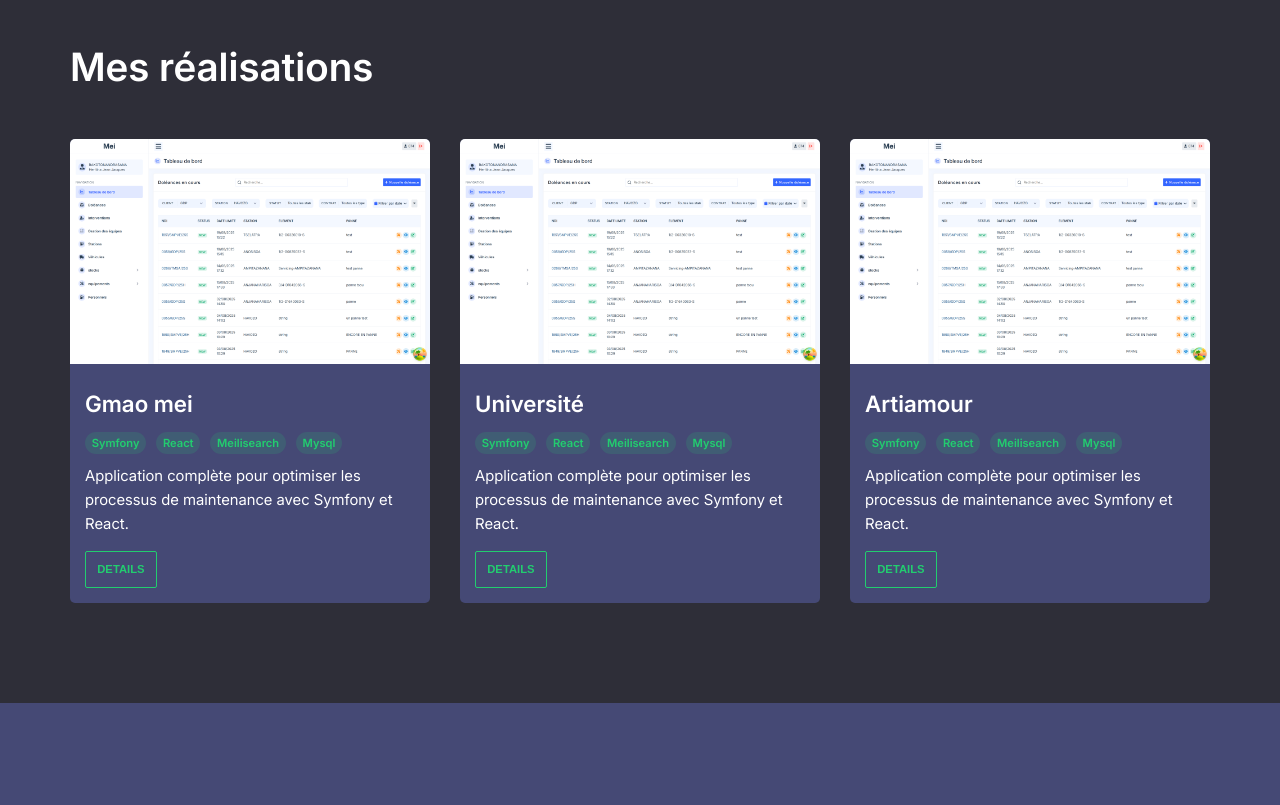
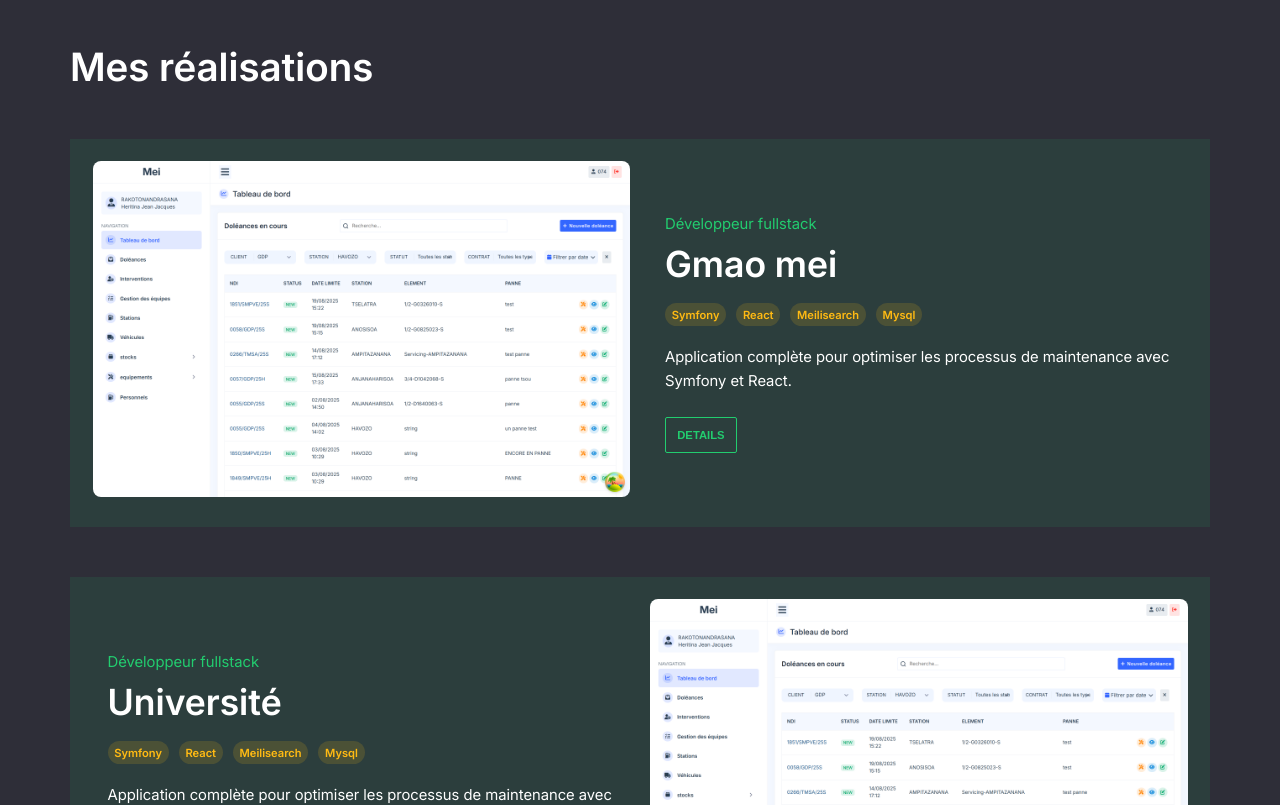
Before and after one commit to manda07tsou/portfolio, a React (Vite) app: page / in a window 1280 px wide. Shown: the part 1280-2085 px from the top of the page. Built offline with nearby package versions, Linux system fonts and the light colour scheme.

Commit message:
style: redising project

```diff
--- a/src/assets/styles/_badge.scss
+++ b/src/assets/styles/_badge.scss
@@ -9,3 +9,8 @@
    background-color: rgb(var(--primary) / .15);
    color: rgb(var(--primary));
 }
+
+.badge-warning{
+   background-color: rgb(var(--warning) / .15);
+   color: rgb(var(--warning));
+}
--- a/src/assets/styles/_layout.scss
+++ b/src/assets/styles/_layout.scss
@@ -15,6 +15,12 @@
    margin-top: 40px;
 }
 
+@media (max-width: 720px){
+   .hide-mobil{
+      display: none;
+   }
+}
+
 @media (min-width: 1140px){
    .section{
       padding: 100px var(--container-padding);
--- a/src/assets/styles/_projects.scss
+++ b/src/assets/styles/_projects.scss
@@ -1,16 +1,14 @@
 //mobil
 .project__grid{
-   display: grid;
-   grid-template-columns: repeat(auto-fill, minmax(320px, 1fr));
+   // display: grid;
+   // grid-template-columns: repeat(auto-fill, minmax(320px, 1fr));
    gap: 2em;
 }
 
 .project{
-   display: flex;
-   flex-direction: column;
-   background-color: rgb(var(--bg-light));
-   overflow: hidden;
-   border-radius:5px;
+   margin-bottom: 50px;
+   transition: .3s;
+   background-color: rgb(var(--primary)/.1);
 }
 
 .project__body{
@@ -19,14 +17,16 @@
    padding: 1em;
 }
 
+.project__title{
+   font-size: 1.4em;
+   font-weight: 600;
+}
+
 .project__technos{
    display: flex;
    gap: 10px;
    flex-wrap: wrap;
    margin: 10px 0;
-}
-.project__description{
-   margin-top: .4em;
 }
 
 .project__meta{
@@ -49,11 +49,8 @@
 }
 
 .project__images{
-   display: grid;
-   grid-template-columns: repeat(2, 1fr);
-   gap: 10px;
-
    img{
+      border-radius: 8px;
       width: 100%;
       height: 100%;
       object-fit: cover;
@@ -84,6 +81,36 @@
    }
 }
 
+@media (min-width: 900px){
+   .project{
+      display: grid;
+      grid-template-columns: 1fr 1fr;
+      gap: 20px;
+      align-items: center;
+      padding: 1.5em;
+
+      &:hover{
+         background-color: rgb(var(--primary)/.3);
+         padding: 1.5em;
+      }
+   }
+
+   .project:nth-child(even){
+      .project__images{
+         grid-column-start: 2;
+         grid-row-start: 1;
+      }
+   }
+
+   .project__title{
+      font-size: 2.4em;
+   }
+
+   .project__description{
+      padding: .6em 0px;
+   }
+}
+
 //pc
 @media (min-width: 1140px){
    .project__detail-body{
--- a/src/assets/styles/_skills.scss
+++ b/src/assets/styles/_skills.scss
@@ -61,7 +61,7 @@
    position: relative;
    border: 1px solid rgb(var(--primary));
    border-radius:8px;
-   background-color: rgb(var(--primary)/.2);
+   background-color: rgb(var(--primary)/.1);
 
    .skill__card-title{
       position: absolute;
--- a/src/assets/styles/_utils.scss
+++ b/src/assets/styles/_utils.scss
@@ -2,6 +2,10 @@
 
 .uppercase{
    text-transform: uppercase;
+}
+
+.text-primary{
+    color: rgb(var(--primary));
 }
 
 .text-warning{
--- a/src/assets/styles/_variable.scss
+++ b/src/assets/styles/_variable.scss
@@ -7,6 +7,7 @@
    // --bg-light:269 273 117;
    // --color:#302e2e;
    // --primary:255 186 19;
+   --warning:255 186 19;
    --primary: 34 205 111;
    --shadow-box: 0 0 .875rem 0 rgba(52, 58, 64, .03);
    --padding: 1rem;
--- a/src/templates/Projects.tsx
+++ b/src/templates/Projects.tsx
@@ -28,14 +28,15 @@ export function ProjectItem({data, index}){
 
    return <>
       <div className={`project fade ${observerClass}`} ref={ref} style={{transitionDelay: `.${index - 1}s`}}>
-         <div className="project__image">
+         <div className="project__images">
             <img src={`/src/assets/images/projects/${data.coverImage}`} alt="image__project" />
          </div>
          <div className="project__body">
-            <h5 className="project__title">{data.title}</h5>
+            <p className="text-primary hide-mobil">Développeur fullstack</p>
+            <div className="project__title">{data.title}</div>
             <div className="project__technos">
                {data.technos.map(techno => (
-                  <span className="badge badge-primary">{techno}</span>
+                  <span className="badge badge-warning">{techno}</span>
                ))}
             </div>
             <div className="project__description">{data.description}</div>
```
